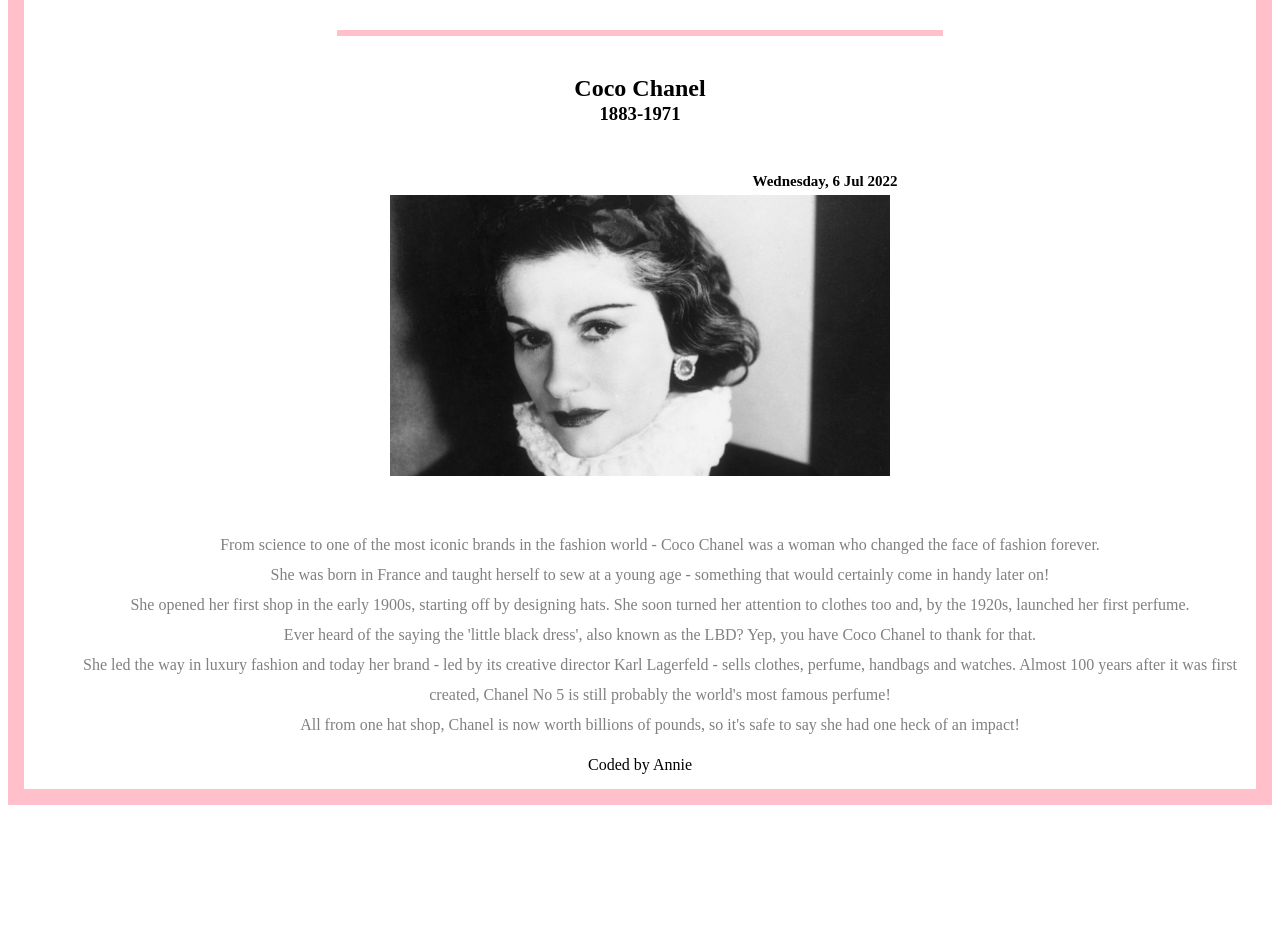
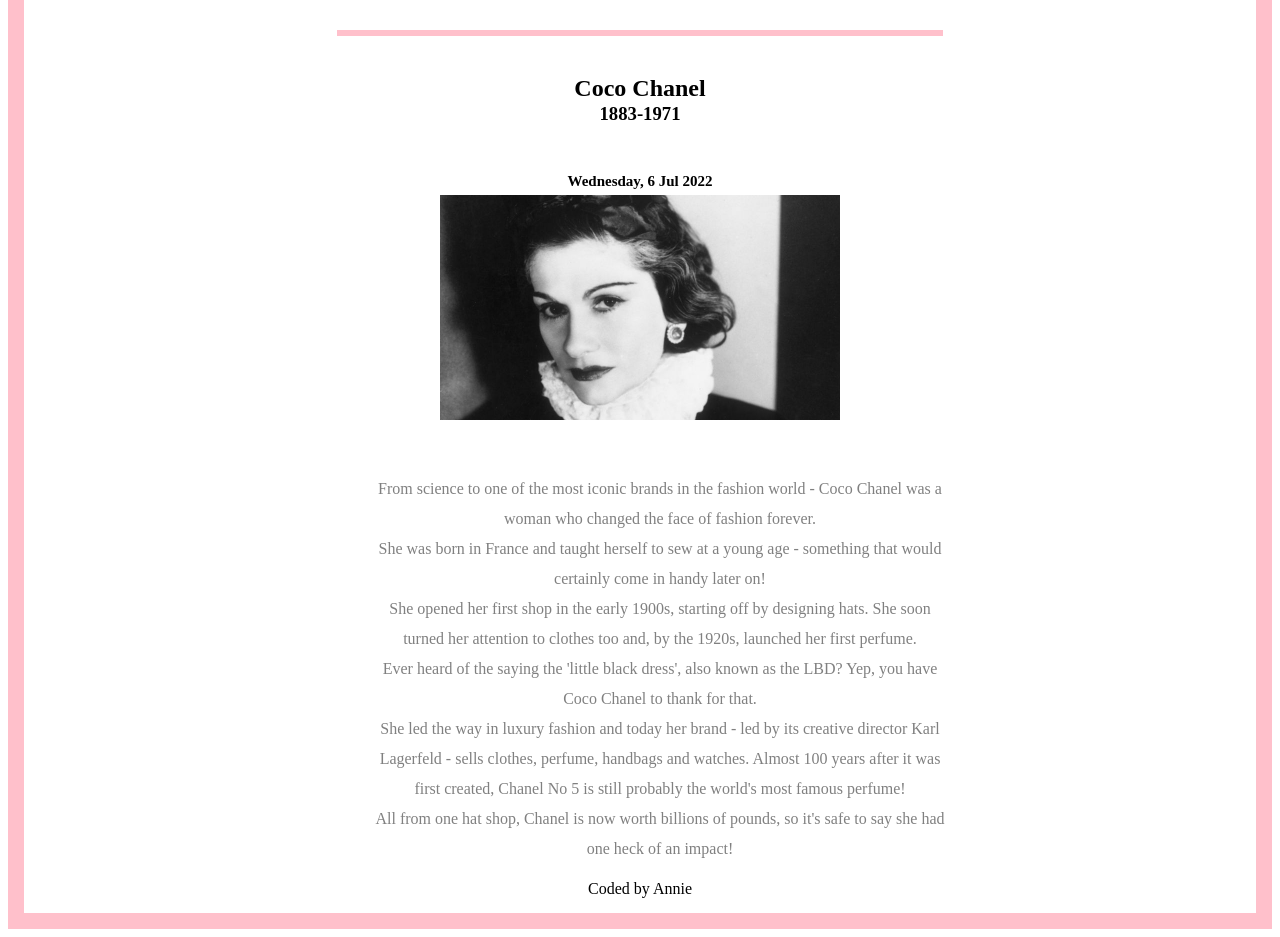
Before and after one commit to annie-2686/tribute-page, a plain HTML site: page index.html in a window 1280 px wide. Shown: the part 119-1056 px from the top of the page. Before the commit the page ends 932 px from the top, so only its background shows below. Drawn offline with Linux system fonts and the light colour scheme.

Commit message:
css changes

```diff
--- a/index.html
+++ b/index.html
@@ -18,7 +18,8 @@
       <h3>1883-1971</h3>
       <br>
  <h4> Tuesday, 5 July 2022 </h4>
-    <div class="photococo"><img src="img/coco.jpg" alt="cocochanel" width="500" ></div>
+    <div class="photococo"><img src="img/coco.jpg" alt="cocochanel" width="400" ></div>
+    <div class="info">
     <p>
         <ul><li>
  From science to one of the most iconic brands in the fashion world - Coco
@@ -44,7 +45,7 @@
       safe to say she had one heck of an impact!</li> </ul>
 
 
-    </p>
+    </p></div>
     </div>
 <footer>
 <a href="https://github.com/annie-2686/tribute-page"
--- a/styles.css
+++ b/styles.css
@@ -23,7 +23,6 @@ h4 {
   text-align: center;
   font-size: 15px;
   margin-bottom: 5px;
-  margin-left: 370px;
 }
 
 .gitlink {
@@ -41,14 +40,20 @@ h4 {
   margin-bottom: 50px;
 }
 
+.info {
+  margin: auto;
+  width: 50%;
+  line-height: 30px;
+  color: grey;
+  text-align: center;
+}
+
 li {
-  line-height: 30px;
-  text-align: center;
   list-style: none;
-  color: grey;
 }
 
 footer {
   text-align: center;
   margin-bottom: 15px;
+  margin-top: 15px;
 }
```
